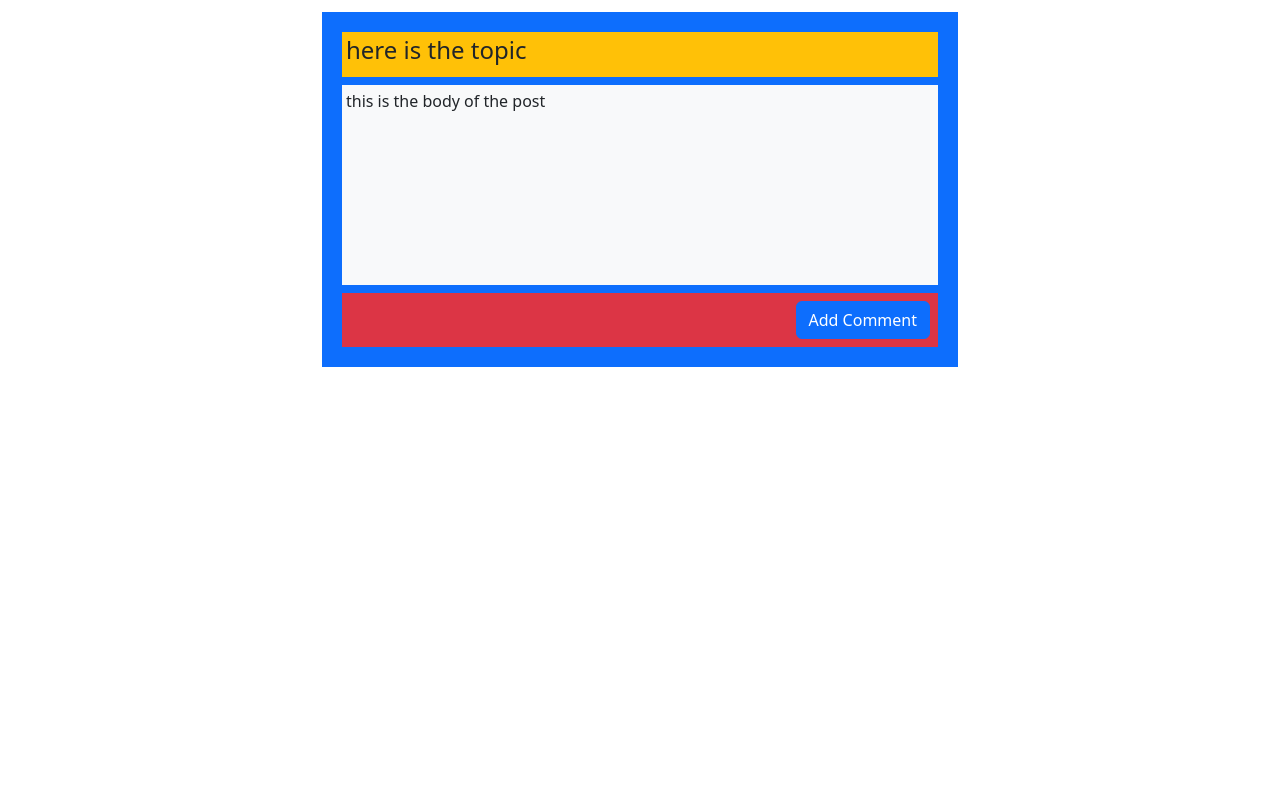
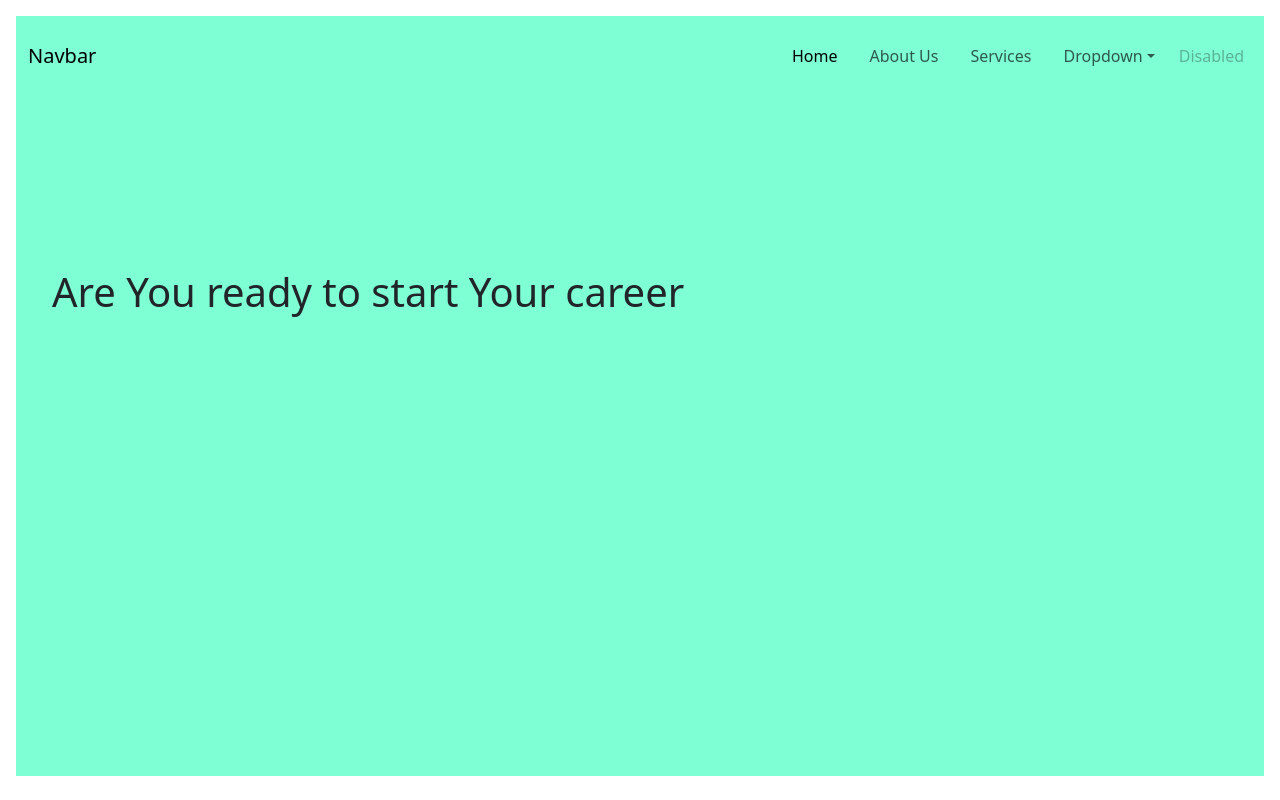
Before and after one commit to Milanka00/Social-media-application, a React (Create React App) app: page / in a window 1280 px wide. Built offline with nearby package versions, Linux system fonts and the light colour scheme.

Commit message:
landing page outline

```diff
--- a/src/App.js
+++ b/src/App.js
@@ -1,11 +1,12 @@
 import './App.css';
 import Post from './Components/post';
 import PostingPage from './Components/postingC';
+import LandingPage from './Pages/landingPage';
 
 function App() {
   return (
     <div className="App">
-      <PostingPage/>
+      <LandingPage/>
 
     </div>
   );
--- a/src/Pages/landingPage.jsx
+++ b/src/Pages/landingPage.jsx
@@ -0,0 +1,38 @@
+import React from 'react';
+import NavBar from '../Components/navBar';
+
+import './landingpage.css'
+
+const LandingPage = () => {
+    return (
+        <React.Fragment>
+            <div className='outlinebox'>
+                <div className='mainbox m-3 p-1' >
+                <NavBar/>
+
+                <div className='blanksection p-5'>
+
+                </div>
+
+                <div className='mainsection d-flex w-100 m-3 '>
+                    <div className='textsection w-75 m-3'>
+                        <h1>Are You ready to start Your career</h1>
+
+                    </div>
+                    <div className='imgsection w-25 m-3'>
+
+                    </div>
+
+                </div>
+
+                </div>
+
+
+
+            </div>
+
+        </React.Fragment>
+     );
+}
+
+export default LandingPage;
--- /dev/null
+++ b/src/Pages/landingpage.css
@@ -0,0 +1,4 @@
+.mainbox{
+    min-height: 95vh;
+    background-color: aquamarine;
+}
```
